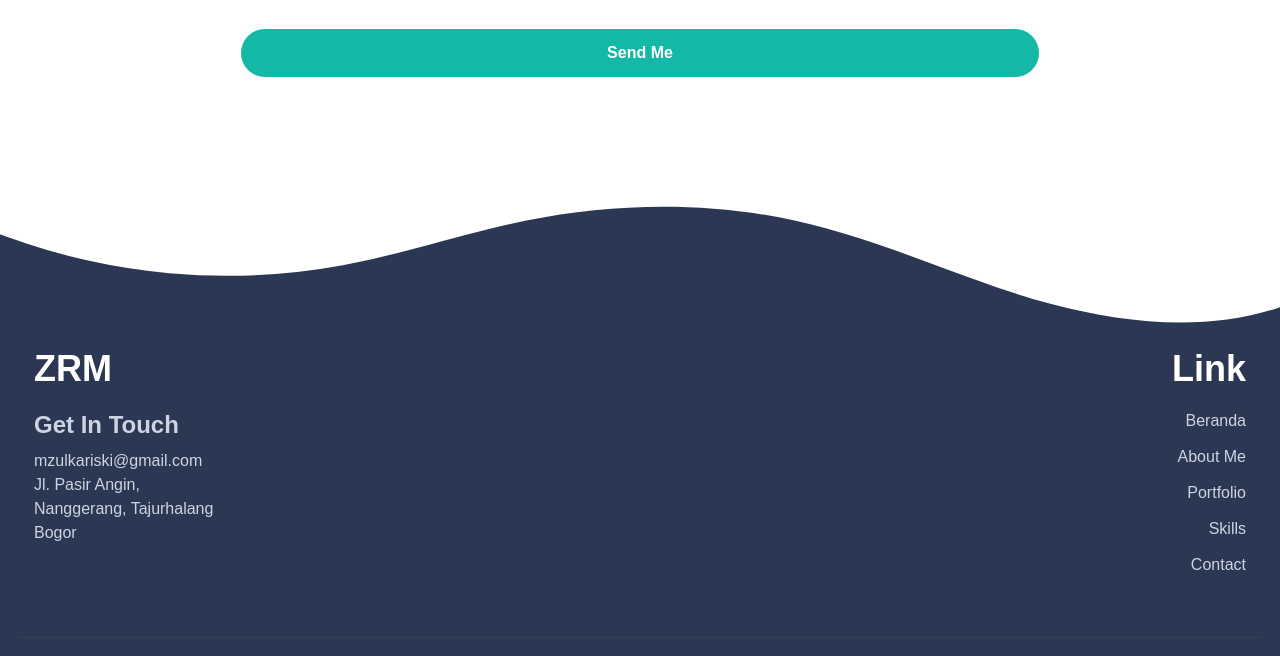
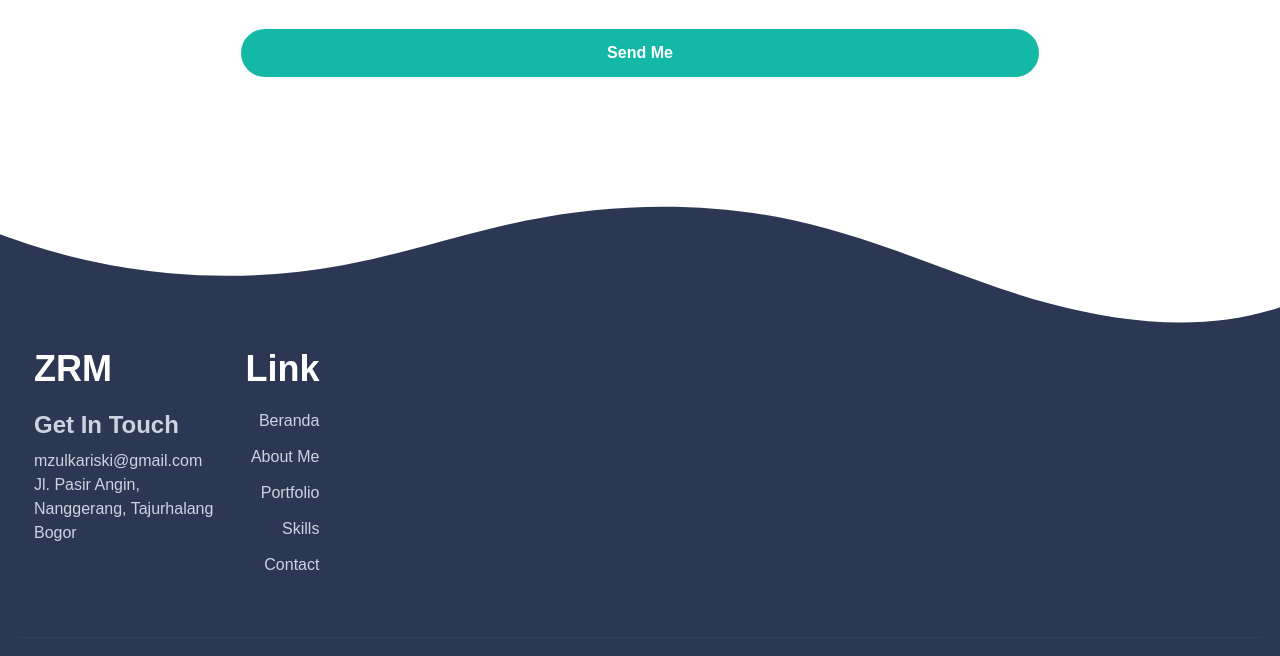
Before and after one commit to zulkamaula/ZRM-Portfolio-V2.0, a website: page index.html in a window 1280 px wide. Shown: the part 5097-5753 px from the top of the page. Drawn offline with nearby package versions, Linux system fonts and the light colour scheme.

Commit message:
Update index.html

```diff
--- a/index.html
+++ b/index.html
@@ -451,7 +451,7 @@
 
         <div class="container">
             <div class="flex flex-wrap">
-                <div class="mb-12 w-1/2 sm:w-full px-4 font-medium text-slate-300 md:w-1/2">
+                <div class="mb-12 w-1/2 sm:w-full px-4 font-medium text-slate-300">
                     <h2 class="mb-5 text-4xl font-bold text-white">ZRM</h2>
                     <h3 class="mb-2 text-2xl font-bold">Get In Touch</h3>
                     <p>mzulkariski@gmail.com</p>
@@ -459,7 +459,7 @@
                     <p>Nanggerang, Tajurhalang</p>
                     <p>Bogor</p>
                 </div>
-            <div class="mb-12 w-1/2 sm:w-full px-4 md:w-1/2 sm:text-left text-right">
+            <div class="mb-12 w-1/2 sm:w-full px-4 sm:text-left text-right">
                 <h3 class="mb-5 text-4xl font-semibold text-white">Link</h3>
                 <ul class="text-slate-300">
                     <li>
```
